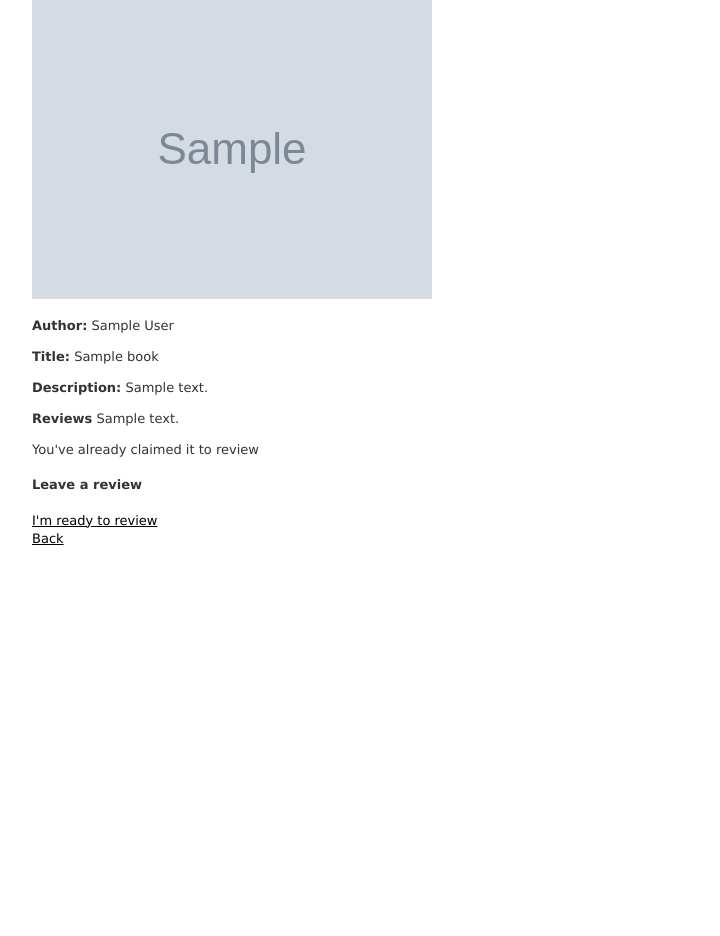
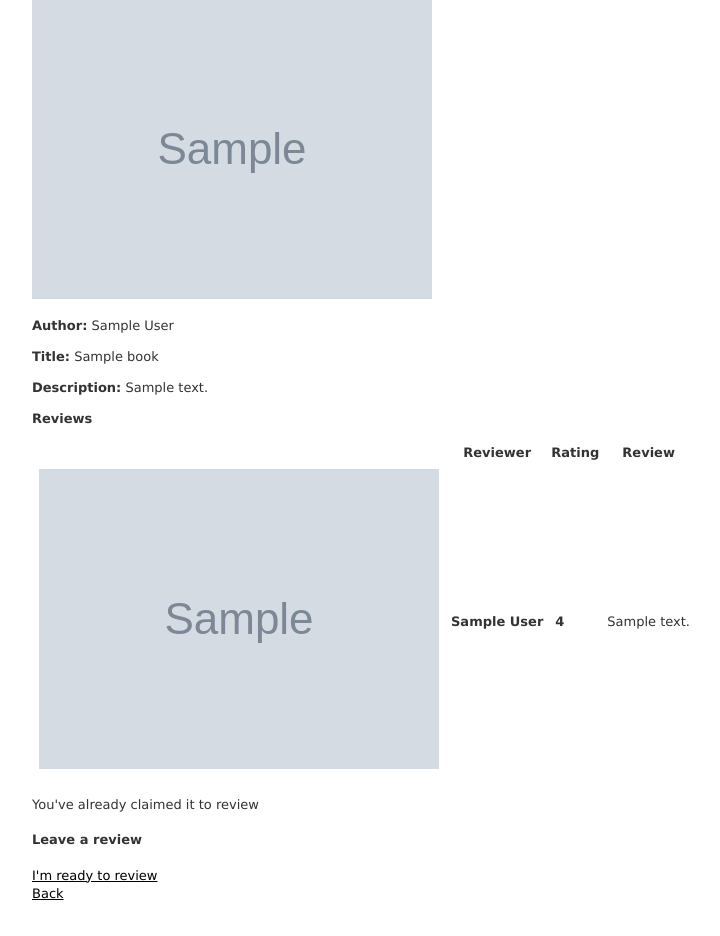
Before and after one commit to davidberko/books4reviews, a Rails app: page /books/1 in a window 1280 px wide. Shown: the part 132-1068 px from the top of the page, without its empty margins (1-721 px from the left). Before the commit the page ends 800 px from the top, so only its background shows below. Run offline with Rails 7, Linux system fonts and the light colour scheme; a user stored in the database is signed in; tables that the repository leaves empty hold one stand-in row (values such as "Sample post"); style sheets or scripts are compiled from the project's sources.

Commit message:
added reviews to book show

```diff
--- a/app/views/books/show.html.erb
+++ b/app/views/books/show.html.erb
@@ -20,10 +20,29 @@
 
 <p>
   <strong>Reviews</strong>
-  <% @book.reviews.each do |r| %>
 
-    <%= r.comment %>
-  <% end %>
+  <table>
+    <thead>
+      <tr>
+        <th></th>
+        <th>Reviewer</th>
+        <th>Rating</th>
+        <th>Review</th>
+        <th colspan="3"></th>
+      </tr>
+    </thead>
+
+    <tbody>
+        <% @book.reviews.each do |r| %>
+        <tr>
+          <td><%= image_tag r.user.avatar_url(:small).to_s %></td>
+          <td><b><%= r.user.first_name + " " + r.user.last_name %></b></td>
+          <td><b><%= r.rating %></b></td>
+          <td><%= r.comment %></td>
+        </tr>
+        <% end %>
+    </tbody>
+  </table>
 </p>
 
 <% if current_user.reviewer? %>
```
